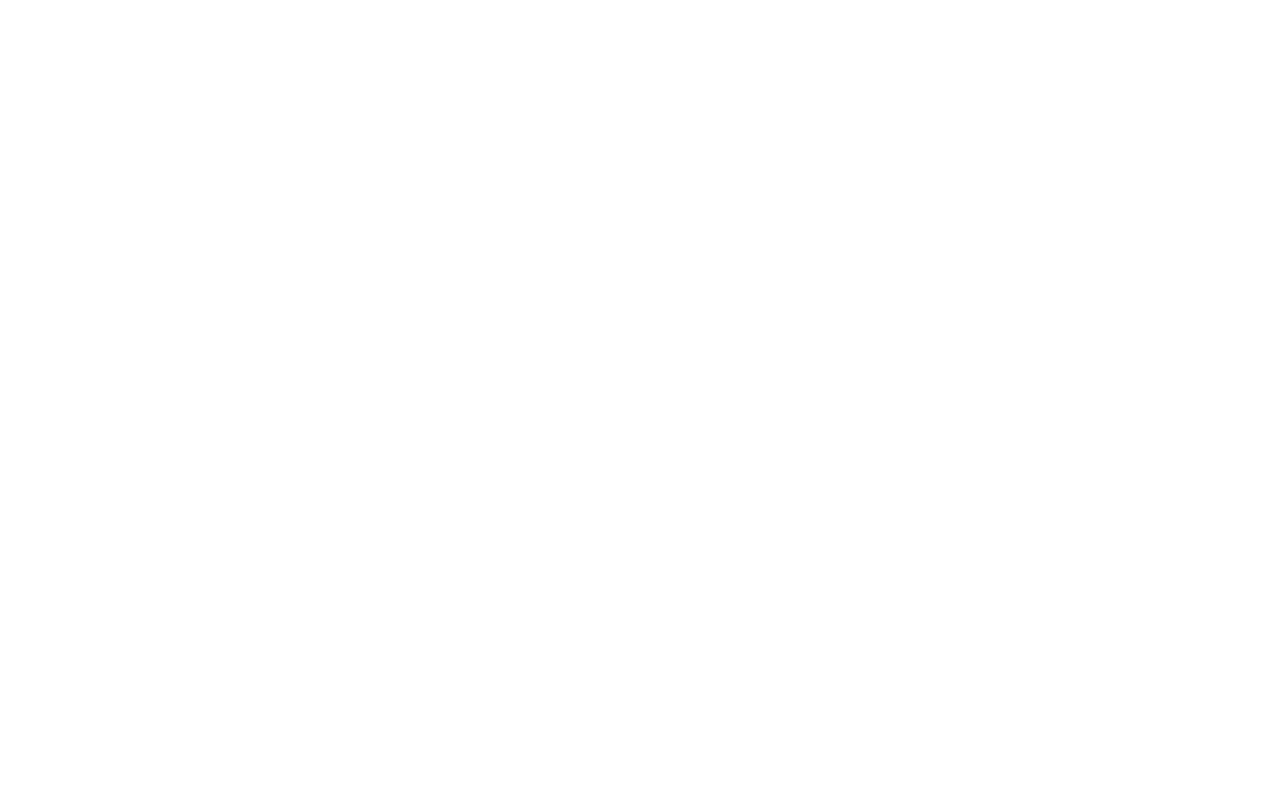
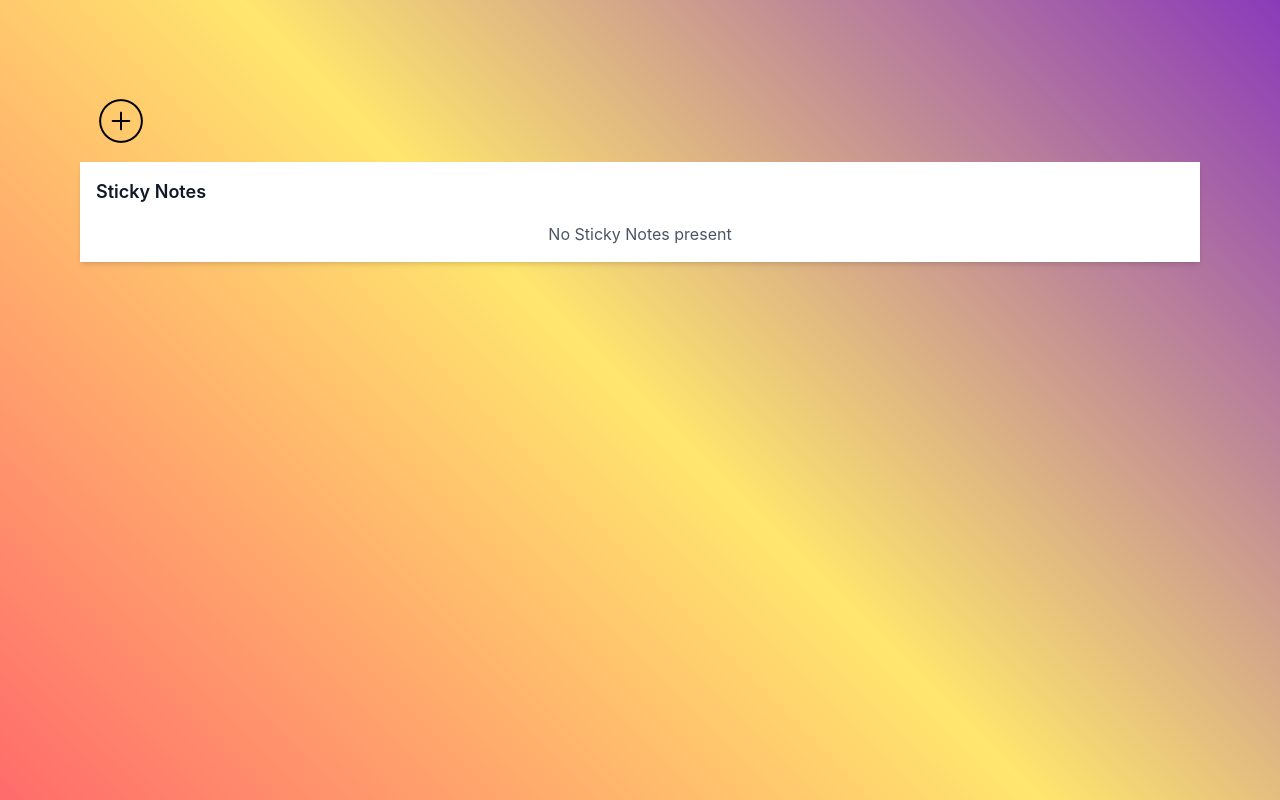
Before and after one commit to vaishnavi-3969/Hack-The-Classroom-Note-Craft, a React (Create React App) app: page /sticky_notes in a window 1280 px wide. Before the commit this address had no page. Built offline with nearby package versions, Linux system fonts and the light colour scheme.

Commit message:
Update codebase to use new icons and remove redundant code.

```diff
--- a/src/App.js
+++ b/src/App.js
@@ -2,12 +2,21 @@ import { BrowserRouter, Navigate, Route, Routes } from "react-router-dom";
 import LandingPage from "./pages/LandingPage";
 import HomePage from "./pages/HomePage";
 import { useAuth0 } from "@auth0/auth0-react";
+import StickyNotes from "./pages/StickyNotes";
+import Navbar from "./components/Navbar";
+
+const backgroundStyle = {
+  background: `linear-gradient(45deg, #FF6B6B, #FFE66D, #8A3AB9)`,
+};
 
 function App() {
   const { isAuthenticated } = useAuth0()
   return (
-    <div>
+    <div style={backgroundStyle} className="min-h-screen text-gray-900 transition duration-500 ease-in-out relative p-10">
       <BrowserRouter>
+     {
+        isAuthenticated && <Navbar/>
+     }
         <Routes>
           <Route
             path="/"
@@ -15,6 +24,7 @@ function App() {
             exact
           />
           <Route path="/homepage" element={<HomePage />} exact />
+          <Route path="sticky_notes" element={<StickyNotes/>} exact/>
         </Routes>
       </BrowserRouter>
     </div>
--- /dev/null
+++ b/src/components/Navbar.js
@@ -0,0 +1,63 @@
+import React from "react";
+import { Link } from "react-router-dom";
+import {
+    FaBook,
+    FaProjectDiagram,
+    FaPencilAlt,
+    FaBookOpen,
+    FaChalkboard,
+    FaBoxes,
+    FaCheck,
+    FaHome,
+} from "react-icons/fa";
+
+const Navbar = () => {
+    const navbarStyle = {
+        position: "fixed",
+        bottom: 0,
+        left: 0,
+        width: "100%",
+        backgroundColor: "rgba(255, 255, 255, 0.5)",
+        backdropFilter: "blur(8px)",
+        display: "flex",
+        justifyContent: "space-around",
+        alignItems: "center",
+        height: "60px",
+    };
+
+    const iconStyle = {
+        fontSize: "24px",
+        color: "#333",
+    };
+
+    return (
+        <div style={navbarStyle}>
+            <Link to="/homepage">
+                <FaHome style={iconStyle} />
+            </Link>
+            <Link to="/notebooks">
+                <FaBook style={iconStyle} />
+            </Link>
+            <Link to="/projects">
+                <FaProjectDiagram style={iconStyle} />
+            </Link>
+            <Link to="/sticky_notes">
+                <FaPencilAlt style={iconStyle} />
+            </Link>
+            <Link to="/sticky_notes">
+                <FaBookOpen style={iconStyle} />
+            </Link>
+            <Link to="/projects">
+                <FaChalkboard style={iconStyle} />
+            </Link>
+            <Link to="/projects">
+                <FaBoxes style={iconStyle} />
+            </Link>
+            <Link to="/todo">
+                <FaCheck style={iconStyle} />
+            </Link>
+        </div>
+    );
+};
+
+export default Navbar;
--- /dev/null
+++ b/src/components/sticky-notes/Note.js
@@ -0,0 +1,80 @@
+import React from 'react';
+import deleteIcon from '../../assets/x-close.png';
+import { motion } from 'framer-motion';
+
+let timer = 500,
+  timeout;
+
+function Note(props) {
+  const formatDate = (value) => {
+    if (!value) return '';
+
+    const date = new Date(value);
+    const monthNames = [
+      'Jan',
+      'Feb',
+      'March',
+      'April',
+      'May',
+      'Jun',
+      'Jul',
+      'Aug',
+      'Sept',
+      'Oct',
+      'Nov',
+      'Dec',
+    ];
+
+    let hrs = date.getHours();
+    let amPm = hrs >= 12 ? 'PM' : 'AM';
+    hrs = hrs ? hrs : '12';
+    hrs = hrs > 12 ? (hrs = 24 - hrs) : hrs;
+
+    let min = date.getMinutes();
+    min = min < 10 ? '0' + min : min;
+
+    let day = date.getDate();
+    const month = monthNames[date.getMonth()];
+
+    return `${hrs}:${min} ${amPm} ${day} ${month}`;
+  };
+
+  const debounce = (func) => {
+    clearTimeout(timeout);
+    timeout = setTimeout(func, timer);
+  };
+
+  const updateText = (text, id) => {
+    debounce(() => props.updateText(text, id));
+  };
+
+  return (
+    <motion.div
+      className="note bg-yellow-200 p-2  mb-4"
+      style={{ backgroundColor: props.note.color }}
+      initial={{ opacity: 0, scale: 0.9 }}
+      animate={{ opacity: 1, scale: 1 }}
+      exit={{ opacity: 0, scale: 0.9 }}
+      transition={{ duration: 0.2 }}
+    >
+      <textarea
+        className="note_text w-full h-20 rounded-md bg-transparent p-2"
+        defaultValue={props.note.text}
+        onChange={(event) => updateText(event.target.value, props.note.id)}
+      />
+      <div className="note_footer flex justify-between items-center mt-2">
+        <p className="text-sm text-gray-600">
+          {formatDate(props.note.time)}
+        </p>
+        <img
+          src={deleteIcon}
+          alt="DELETE"
+          onClick={() => props.deleteNote(props.note.id)}
+          className="cursor-pointer"
+        />
+      </div>
+    </motion.div>
+  );
+}
+
+export default Note;
--- /dev/null
+++ b/src/components/sticky-notes/NoteContainer.js
@@ -0,0 +1,38 @@
+import React from 'react';
+import Note from './Note';
+
+const NoteContainer = (props) => {
+  const revArray = (arr) => {
+    const array = [];
+    for (let i = arr.length - 1; i >= 0; --i) {
+      array.push(arr[i]);
+    }
+    return array;
+  };
+
+  const notes = revArray(props.notes);
+
+  return (
+    <div className="note-container bg-white p-4 shadow-md">
+      <h2 className="text-lg font-semibold mb-4">Sticky Notes</h2>
+      <div className="grid grid-cols-2 gap-4">
+        {notes?.length > 0 ? (
+          notes.map((item) => (
+            <Note
+              key={item.id}
+              note={item}
+              deleteNote={props.deleteNote}
+              updateText={props.updateText}
+            />
+          ))
+        ) : (
+          <h3 className="col-span-2 text-gray-600 text-center">
+            No Sticky Notes present
+          </h3>
+        )}
+      </div>
+    </div>
+  );
+};
+
+export default NoteContainer;
--- /dev/null
+++ b/src/components/sticky-notes/Sidebar.js
@@ -0,0 +1,30 @@
+import React, { useState } from 'react';
+import plus from '../../assets/add.png';
+
+const Sidebar = ({ addNote }) => {
+  const colors = ["#fe9b72", "#fec971", "#00d4fe", "#b693fd", "#e4ee91"];
+  const [listOpen, setListOpen] = useState(false);
+
+  return (
+    <div className=" p-4">
+      <img
+        src={plus}
+        alt="add"
+        onClick={() => setListOpen(!listOpen)}
+        className="cursor-pointer"
+      />
+      <ul className={`mt-2 ${listOpen ? "block" : "hidden"}`}>
+        {colors.map((item, index) => (
+          <li
+            key={index}
+            className="w-8 h-8 rounded-full inline-block mr-2"
+            style={{ backgroundColor: item }}
+            onClick={() => addNote(item)}
+          ></li>
+        ))}
+      </ul>
+    </div>
+  );
+};
+
+export default Sidebar;
--- a/src/pages/HomePage.js
+++ b/src/pages/HomePage.js
@@ -1,6 +1,6 @@
 import React, { useState } from 'react';
 import { motion } from 'framer-motion';
-import { FaMoon, FaLightbulb, FaUser, FaBook, FaSignOutAlt, FaProjectDiagram, FaPencilAlt, FaBookOpen, FaChalkboard, FaBoxes, FaCheck } from 'react-icons/fa';
+import { FaMoon, FaLightbulb, FaSignOutAlt, FaUser, FaBook, FaProjectDiagram, FaPencilAlt, FaBookOpen, FaChalkboard, FaBoxes, FaCheck } from 'react-icons/fa';
 import { useAuth0 } from '@auth0/auth0-react';
 import { Link } from 'react-router-dom';
 
@@ -18,16 +18,13 @@ const HomePage = () => {
     { icon: <FaPencilAlt />, text: 'Diagrams', link: '/projects' },
     { icon: <FaBookOpen />, text: 'Sticky Notes', link: '/sticky_notes' },
     { icon: <FaChalkboard />, text: 'Whiteboard', link: '/projects' },
-    { icon: <FaBoxes />, text: 'Notes Template Libary', link: '/projects' },
+    { icon: <FaBoxes />, text: 'Notes Template Library', link: '/projects' },
     { icon: <FaCheck />, text: 'To Dos', link: '/todo' },
   ];
 
-  const backgroundStyle = {
-    background: `linear-gradient(45deg, #FF6B6B, #FFE66D, #8A3AB9)`,
-  };
 
   return (
-    <div style={backgroundStyle} className={`bg-${isDarkMode ? 'gray-900' : 'white'} min-h-screen text-${isDarkMode ? 'white' : 'gray-900'} transition duration-500 ease-in-out relative p-10`}>
+    <div className={`bg-${isDarkMode ? 'gray-900' : ''} min-h-screen text-${isDarkMode ? 'white' : 'gray-900'} transition duration-500 ease-in-out relative p-10`}>
       <div className="flex flex-col justify-between h-full relative z-10">
         <motion.div
           initial={{ opacity: 0, y: -20 }}
@@ -63,6 +60,9 @@ const HomePage = () => {
           >
             Welcome to Note Craft
           </motion.h1>
+          <p className={`mt-4 text-lg ${isDarkMode ? 'text-white' : 'text-gray-900'}`}>
+            Your all-in-one platform for notes, projects, diagrams, sticky notes, and more. Stay organized and boost productivity with Note Craft.
+          </p>
         </motion.div>
 
         <div className="mt-8 space-y-4">
--- a/src/pages/LandingPage.js
+++ b/src/pages/LandingPage.js
@@ -40,21 +40,12 @@ const LandingPage = () => {
     },
   ];
 
-  const backgroundStyle = {
-    background: `linear-gradient(45deg, #FF6B6B, #FFE66D, #8A3AB9)`,
-  };
-
   const handleLogin = () => {
     loginWithRedirect();
   };
 
-  const handleRedirectToHomepage = () => {
-    window.location.href = '/homepage';
-  };
-
   return (
-    <div style={backgroundStyle} className={`bg-${isDarkMode ? 'gray-900' : 'white'} h-screen text-${isDarkMode ? 'white' : 'gray-900'} transition duration-500 ease-in-out relative`}>
-
+    <div className={`bg-${isDarkMode ? 'gray-900' : 'white'} h-screen text-${isDarkMode ? 'white' : 'gray-900'} transition duration-500 ease-in-out relative`}>
       <div className="flex flex-col justify-center items-center h-full relative z-10">
         <motion.div
           initial={{ opacity: 0, y: -20 }}
--- /dev/null
+++ b/src/pages/StickyNotes.js
@@ -0,0 +1,58 @@
+import React, { useEffect, useState } from 'react';
+import Sidebar from '../components/sticky-notes/Sidebar';
+import NoteContainer from '../components/sticky-notes/NoteContainer';
+
+const StickyNotes = () => {
+    const [notes, setNotes] = useState(
+        JSON.parse(localStorage.getItem("notes-app")) || []
+    );
+
+    const addNote = (color) => {
+        const tempNotes = [...notes];
+
+        tempNotes.push({
+            id: Date.now() + "" + Math.floor(Math.random() * 78),
+            text: "",
+            time: Date.now(),
+            color,
+        });
+        setNotes(tempNotes);
+    };
+
+    const deleteNote = (id) => {
+        const tempNotes = [...notes];
+
+        const index = tempNotes.findIndex((item) => item.id === id);
+        if (index < 0) return;
+
+        tempNotes.splice(index, 1);
+        setNotes(tempNotes);
+    };
+
+    const updateText = (text, id) => {
+        const tempNotes = [...notes];
+
+        const index = tempNotes.findIndex((item) => item.id === id);
+        if (index < 0) return;
+
+        tempNotes[index].text = text;
+        setNotes(tempNotes);
+    };
+
+    useEffect(() => {
+        localStorage.setItem("notes-app", JSON.stringify(notes));
+    }, [notes]);
+
+    return (
+        <div className='p-10'>
+            <Sidebar addNote={addNote} />
+            <NoteContainer
+                notes={notes}
+                deleteNote={deleteNote}
+                updateText={updateText}
+            />
+        </div>
+    );
+};
+
+export default StickyNotes;
```
Also changed, not shown: public/index.html (+0 -23 lines), src/assets/add.png (added), src/assets/x-close.png (added). Lines whose indentation alone changed are shown as unchanged.
